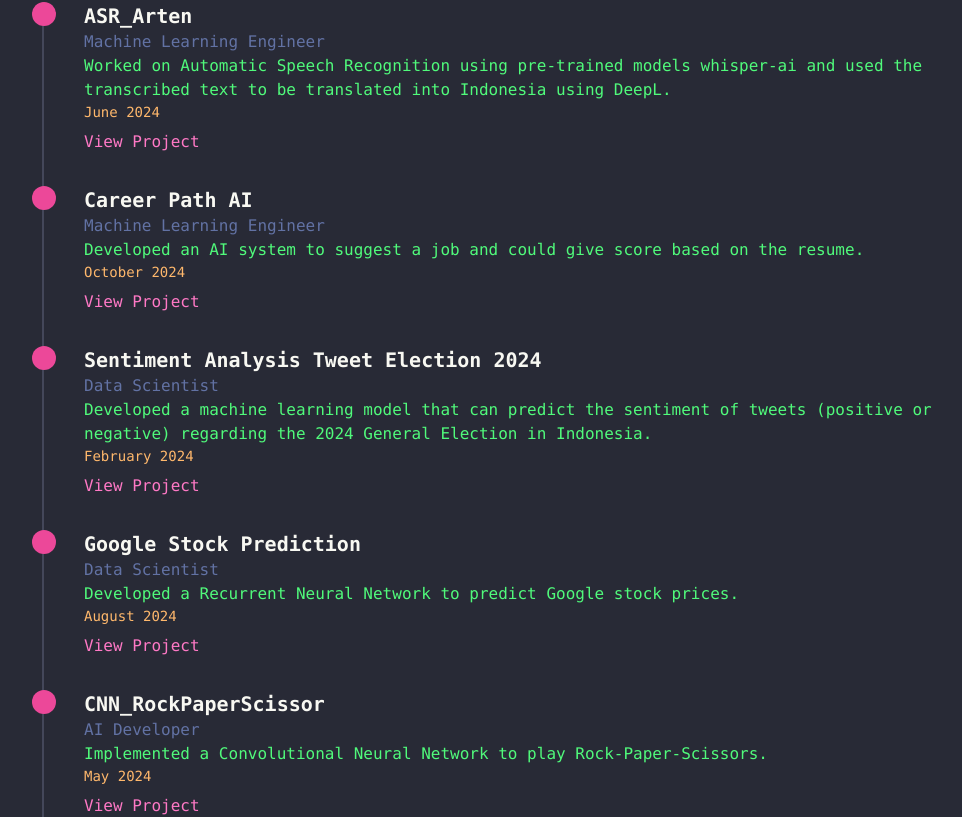
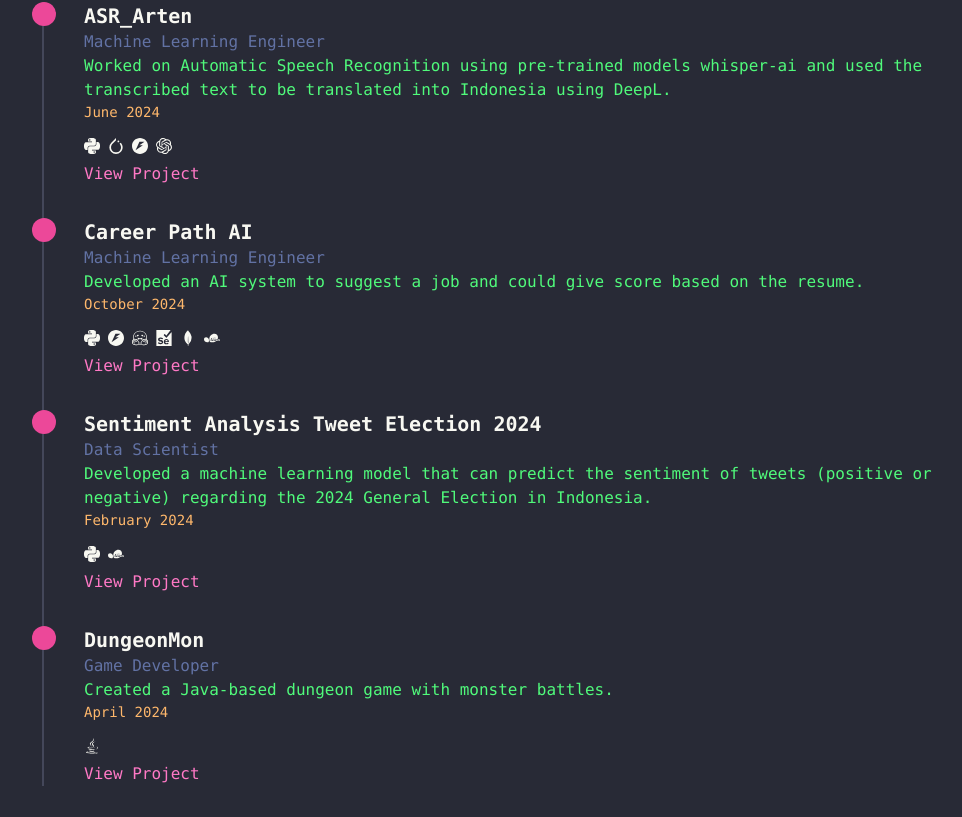
Before and after one commit to tonimurfid/todo, a React (Vite) app: page / in a window 1280 px wide. Shown: the part 966-1783 px from the top of the page, without its empty margins (150-1112 px from the left). Built offline with nearby package versions, Linux system fonts and the light colour scheme.

Commit message:
add tech stack

```diff
--- a/src/components/Hero.jsx
+++ b/src/components/Hero.jsx
@@ -33,7 +33,7 @@ export const Hero = () => {
         download="CV TONI.pdf"
         className="mt-8 px-6 py-3 bg-pink-500 text-white font-bold rounded shadow-lg hover:bg-pink-400 transition text-sm sm:text-base"
       >
-        Download CV
+        See My Resume :D
       </a>
     </section>
   );
--- a/src/components/Projects.jsx
+++ b/src/components/Projects.jsx
@@ -1,4 +1,6 @@
 import React from 'react';
+import { FaPython, FaJava, FaNodeJs } from 'react-icons/fa';
+import { SiPytorch, SiFastapi, SiHuggingface, SiSelenium, SiScikitlearn, SiMongodb, SiOpenai, SiPython } from 'react-icons/si';
 
 const projects = [
   {
@@ -7,6 +9,7 @@ const projects = [
     description: 'Worked on Automatic Speech Recognition using pre-trained models whisper-ai and used the transcribed text to be translated into Indonesia using DeepL.',
     month: 'June 2024',
     link: 'https://github.com/tonimurfid/ASR_Arten',
+    techStack: ['python', 'pytorch', 'fastapi', 'openai'],
   },
   {
     title: 'Career Path AI',
@@ -14,6 +17,7 @@ const projects = [
     description: 'Developed an AI system to suggest a job and could give score based on the resume.',
     month: 'October 2024',
     link: 'https://github.com/tonimurfid/Laplace_CareerPath',
+    techStack: ['python', 'fastapi', 'huggingface', 'selenium', 'mongo', 'sklearn'],
   },
   {
     title: 'Sentiment Analysis Tweet Election 2024',
@@ -21,20 +25,7 @@ const projects = [
     description: 'Developed a machine learning model that can predict the sentiment of tweets (positive or negative) regarding the 2024 General Election in Indonesia.',
     month: 'February 2024',
     link: 'https://github.com/ghazafm/twitter-sentiment-analysis',
-  },
-  {
-    title: 'Google Stock Prediction',
-    role: 'Data Scientist',
-    description: 'Developed a Recurrent Neural Network to predict Google stock prices.',
-    month: 'August 2024',
-    link: 'https://github.com/tonimurfid/Google_Stock_Prediction',
-  },
-  {
-    title: 'CNN_RockPaperScissor',
-    role: 'AI Developer',
-    description: 'Implemented a Convolutional Neural Network to play Rock-Paper-Scissors.',
-    month: 'May 2024',
-    link: 'https://github.com/tonimurfid/CNN_RockPaperScissor',
+    techStack: ['python', 'sklearn'],
   },
   {
     title: 'DungeonMon',
@@ -42,13 +33,29 @@ const projects = [
     description: 'Created a Java-based dungeon game with monster battles.',
     month: 'April 2024',
     link: 'https://github.com/tonimurfid/DungeonMon',
+    techStack: ['javaswing'],
   },
 ];
 
+
 export const Projects = () => {
+  const iconMap = {
+    pytorch: <SiPytorch />,
+    fastapi: <SiFastapi />,
+    openai: <SiOpenai />,
+    huggingface: <SiHuggingface />,
+    selenium: <SiSelenium />,
+    mongo: <SiMongodb />,
+    sklearn: <SiScikitlearn />,
+    javaswing: <FaJava />,
+    python: <SiPython />,
+  };
+
   return (
     <section id="projects" className="min-h-screen py-24 bg-dracula-background">
-      <h2 className="text-2xl sm:text-4xl text-center font-bold text-dracula-function mb-4 sm:mb-8">Projects</h2>
+      <h2 className="text-2xl sm:text-4xl text-center font-bold text-dracula-function mb-4 sm:mb-8">
+        Projects
+      </h2>
       <div className="relative max-w-screen-sm sm:max-w-4xl mx-auto">
         <div className="border-l-2 border-dracula-highlight relative">
           {projects.map((project, index) => (
@@ -58,6 +65,21 @@ export const Projects = () => {
               <p className="text-sm sm:text-base text-dracula-comment">{project.role}</p>
               <p className="text-sm sm:text-base text-dracula-string">{project.description}</p>
               <p className="text-xs sm:text-sm text-dracula-number">{project.month}</p>
+
+              {/* Tech Stack */}
+              <div className="flex gap-2 mt-4">
+                {project.techStack.map((tech, i) => (
+                  <span
+                    key={i}
+                    className="text-dracula-function text-dracula-text"
+                    title={tech}
+                  >
+                    {iconMap[tech] || <span>{tech}</span>} {/* Render ikon */}
+                  </span>
+                ))}
+              </div>
+
+              {/* View Project */}
               <a
                 href={project.link}
                 target="_blank"
@@ -71,6 +93,5 @@ export const Projects = () => {
         </div>
       </div>
     </section>
-
   );
 };
```
Also changed, not shown: 12 other files (tests, documents, lock files or other folders).
